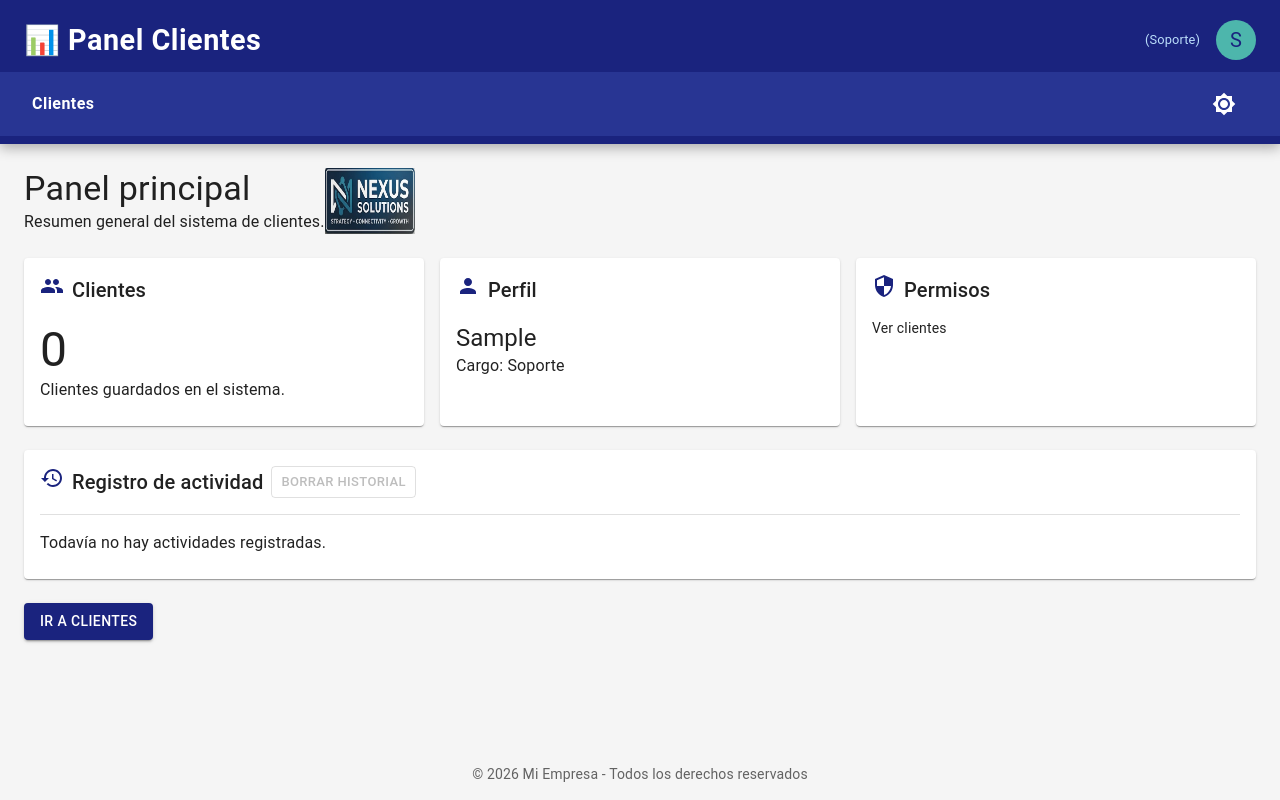
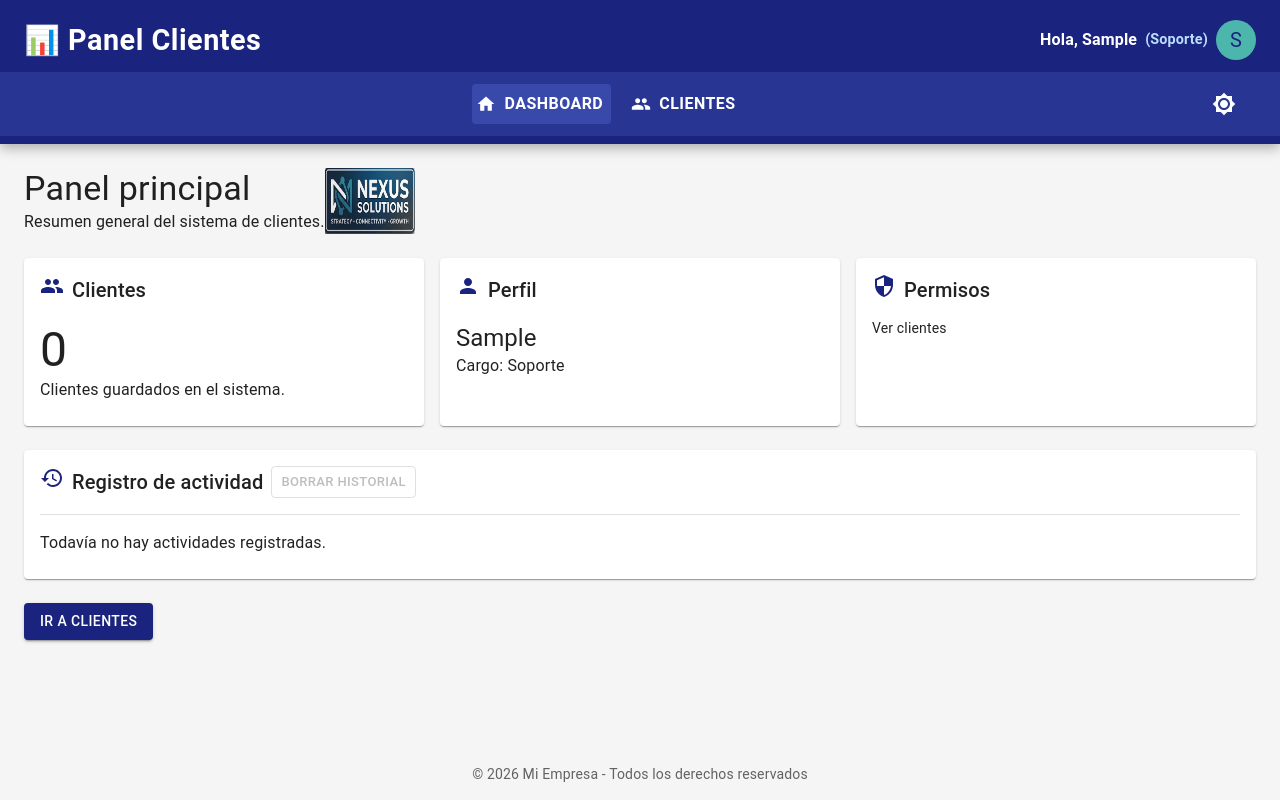
Before and after one commit to Jnh1212/pv_tp_integrador_grupo8, a React (Vite) app in the folder pv_tp_integrador_grupo8/: page /login in a window 1280 px wide. Both pictures are taken after typing "Sample" into the empty fields and a click on the button "Ingresar". Built offline with nearby package versions, Linux system fonts and the light colour scheme.

Commit message:
Mejorando el header y botones

```diff
--- a/pv_tp_integrador_grupo8/src/components/layout/Header.jsx
+++ b/pv_tp_integrador_grupo8/src/components/layout/Header.jsx
@@ -1,12 +1,14 @@
 import { AppBar, Toolbar, IconButton, Typography, Box, Avatar, Button, Menu, MenuItem } from "@mui/material";
 import LogoutIcon from "@mui/icons-material/Logout";
 import AccountCircleIcon from "@mui/icons-material/AccountCircle";
-import { useNavigate, Link } from "react-router-dom";
+import { useNavigate, Link, NavLink } from "react-router-dom";
 import { useAdmin } from "../../context/AdminContext";
 import { useState } from "react";
 import Brightness7Icon from "@mui/icons-material/Brightness7"; // Sol
 import Brightness2Icon from "@mui/icons-material/Brightness2"; // Luna
 import { useModoAhorro } from "../../context/ModoAhorroContext";
+import HomeIcon from "@mui/icons-material/Home";
+import PeopleIcon from "@mui/icons-material/People";
 
 const Header = () => {
   const navigate = useNavigate();
@@ -16,6 +18,12 @@ const Header = () => {
   const open = Boolean(anchorEl);
 
   const handleLogout = () => {
+  const confirmar = window.confirm(
+    "¿Está seguro de que desea cerrar sesión?"
+  );
+
+  if (!confirmar) return;
+
     logout();
     navigate("/login");
   };
@@ -57,9 +65,11 @@ const Header = () => {
 
     {/* Usuario y logout */}
     {admin ? (
-      <Box sx={{ display: "flex", alignItems: "center", gap: 2 }}>
-
-        <Typography sx={{ color: "#bbdefb", fontSize: "0.8rem" }}>
+      <Box sx={{ display: "flex", alignItems: "center", gap: 1 }}>
+        <Typography sx={{ color: "#fff", fontWeight: "bold" }}>
+          Hola, {admin.nombre}
+        </Typography>
+        <Typography sx={{ color: "#bbdefb", fontSize: "0.9rem", fontWeight: "bold" }}>
           ({admin.sector})
         </Typography>
 
@@ -90,7 +100,8 @@ const Header = () => {
             </Typography>
           </Box>
           <MenuItem onClick={handleLogout} sx={{ color: "#d32f2f", justifyContent: "center" }}>
-             <LogoutIcon />
+             <LogoutIcon sx={{ mr: 1 }} />
+            Cerrar Sesión
           </MenuItem>
         </Menu>
       </Box>
@@ -100,14 +111,46 @@ const Header = () => {
       </Button>
     )}
   </Toolbar>
-  <Toolbar sx={{ backgroundColor: "#283593", minHeight: "50px", display: "flex", justifyContent: "space-between" }}>
+  <Toolbar sx={{ backgroundColor: "#283593", minHeight: "50px", display: "flex" }}>
   {/* Navegación central */}
+  <Box
+  sx={{
+    flex: 1,
+    display: "flex",
+    justifyContent: "center",
+    gap: 2,
+  }}
+>
     <Button
-        component={Link}
+      component={NavLink}
+      to="/dashboard"
+      startIcon={<HomeIcon />}
+      sx={{
+      color: "#ffffff",
+      textTransform: "none",
+      fontWeight: "bold",
+      "&.active": {
+        backgroundColor: "#3949ab",
+      },
+      fontSize: "1rem",
+      borderRadius: "4px",
+      "&:hover": {
+      backgroundColor: "#3949ab",
+      },
+    }}
+    >
+        DASHBOARD
+    </Button>
+    <Button
+        component={NavLink}
         to="/clientes"
+        startIcon={<PeopleIcon />}
         sx={{ color: "#ffffff",
           textTransform: "none",
           fontWeight: "bold",
+          "&.active": {
+          backgroundColor: "#3949ab",
+        },
           fontSize: "1rem",
           borderRadius: "4px",
           "&:hover": {
@@ -115,8 +158,9 @@ const Header = () => {
           }
          }}
     >
-        Clientes
+        CLIENTES
     </Button>
+  </Box>
     <Button onClick={toggleModoAhorro} sx={{ color: "#ffffff" }}>
       {modoAhorro ? <Brightness2Icon /> : <Brightness7Icon />}
     </Button>
```
